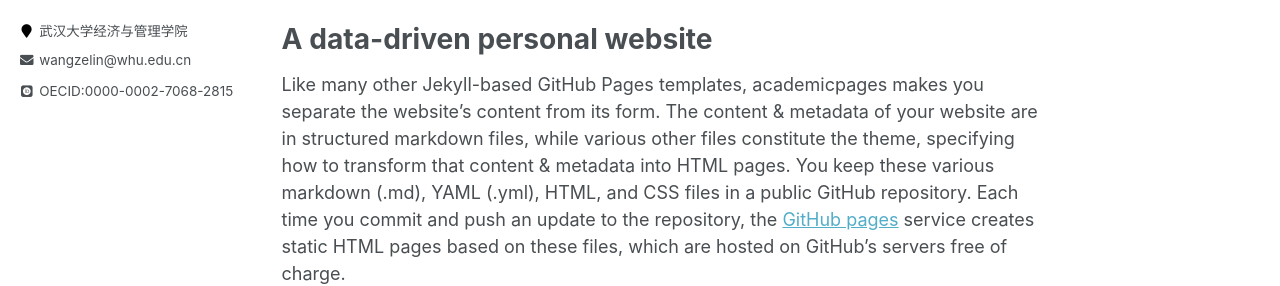
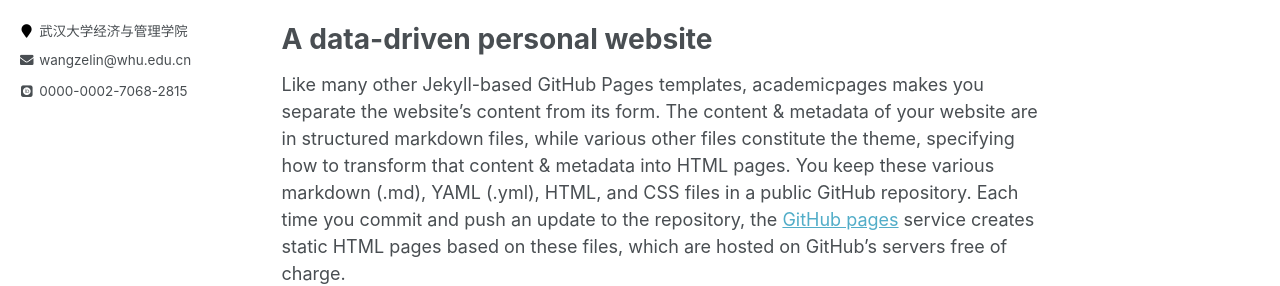
Before and after one commit to ColinWangZelin/colinwangzelin.github.io, a Jekyll site: the page built from _pages/about.md, in a window 1280 px wide. Shown: the part 459-745 px from the top of the page. Built offline with Jekyll 4.4.1, drawn with Linux system fonts in a browser that asks for light colours; some web fonts are replaced.

Commit message:
Update author-profile.html

```diff
--- a/_includes/author-profile.html
+++ b/_includes/author-profile.html
@@ -110,7 +110,7 @@
         <li><a href="{{ author.pubmed }}"><i class="ai ai-pubmed-square ai-fw"></i> PubMed</a></li>
       {% endif %}
       {% if author.orcid %}
-        <li><a href="{{ author.orcid }}"><i class="ai ai-orcid-square ai-fw"></i> OECID:0000-0002-7068-2815</a></li>
+        <li><a href="{{ author.orcid }}"><i class="ai ai-orcid-square ai-fw"></i> 0000-0002-7068-2815</a></li>
       {% endif %}
       {% if author.impactstory %}
         <li><a href="{{ author.impactstory }}"><i class="ai ai-impactstory ai-fw"></i> Impactstory</a></li>
```
